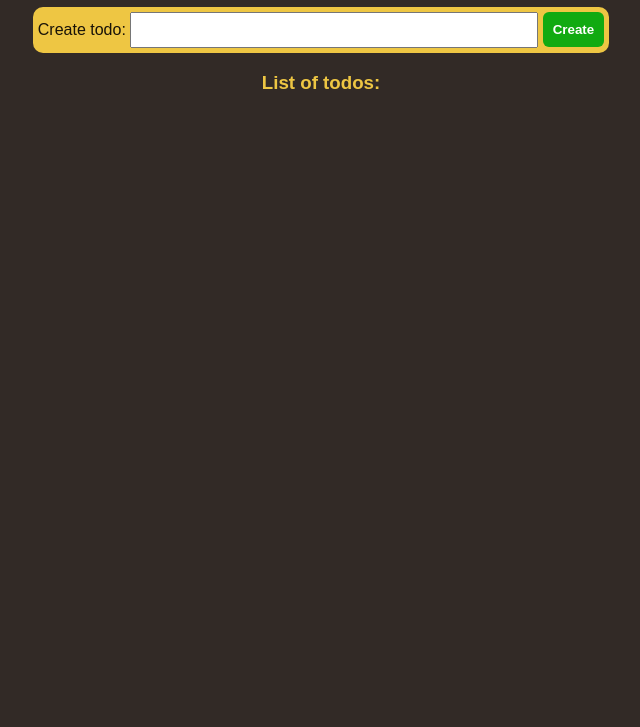
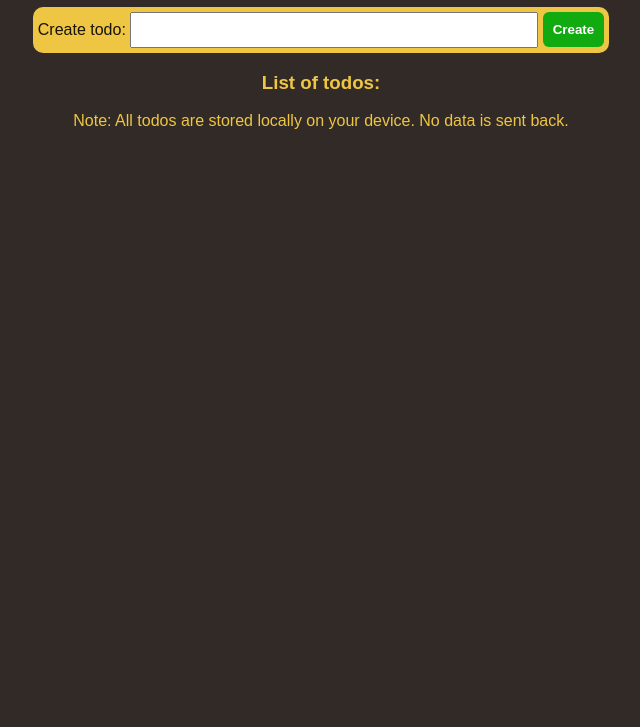
Before and after one commit to jfcode4/jfcode4.github.io, a plain HTML site: page todo/index.html in a window 1280 px wide. Shown: the part 73-800 px from the top of the page, without its empty margins (319-959 px from the left). Drawn offline with Linux system fonts and the light colour scheme.

Commit message:
Add a line

```diff
--- a/todo/index.html
+++ b/todo/index.html
@@ -105,6 +105,7 @@
         </div>
       </template>
     </div>
+	<p>Note: All todos are stored locally on your device. No data is sent back.</p>
 
     <script>
       function readStorage() {
```
